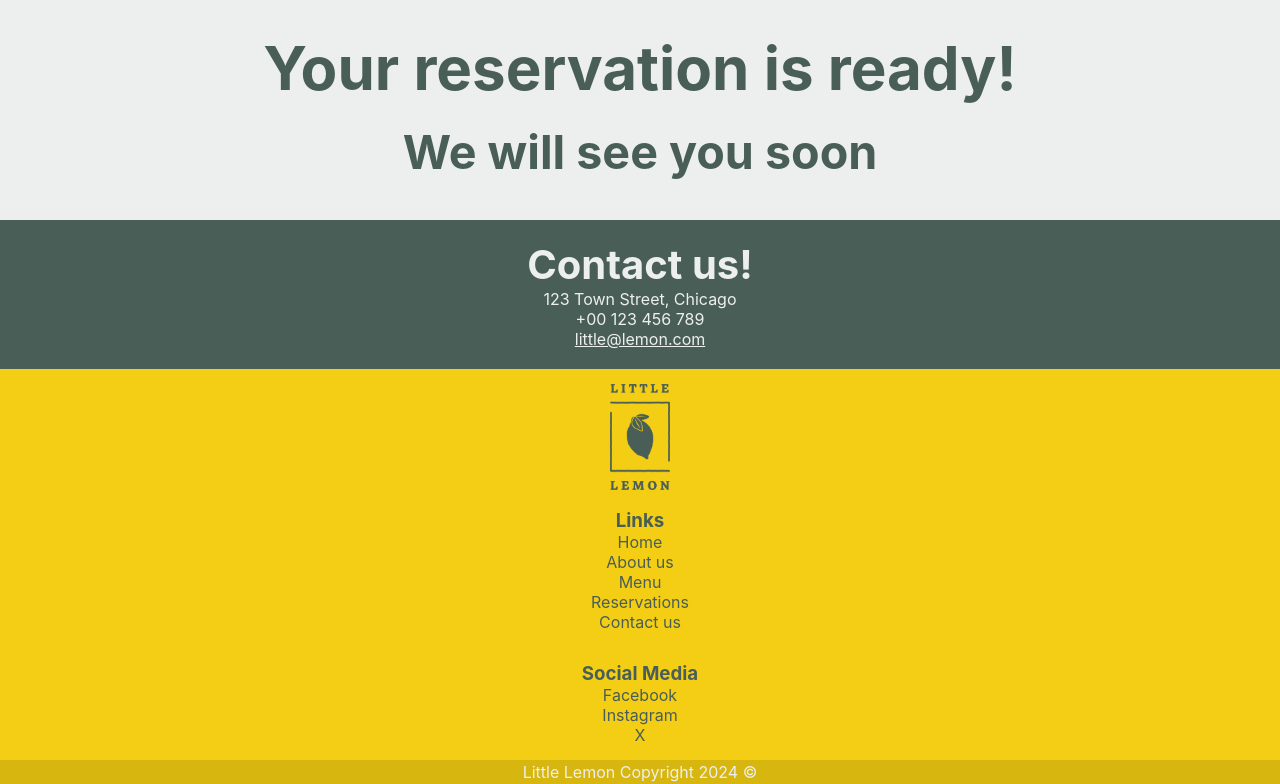
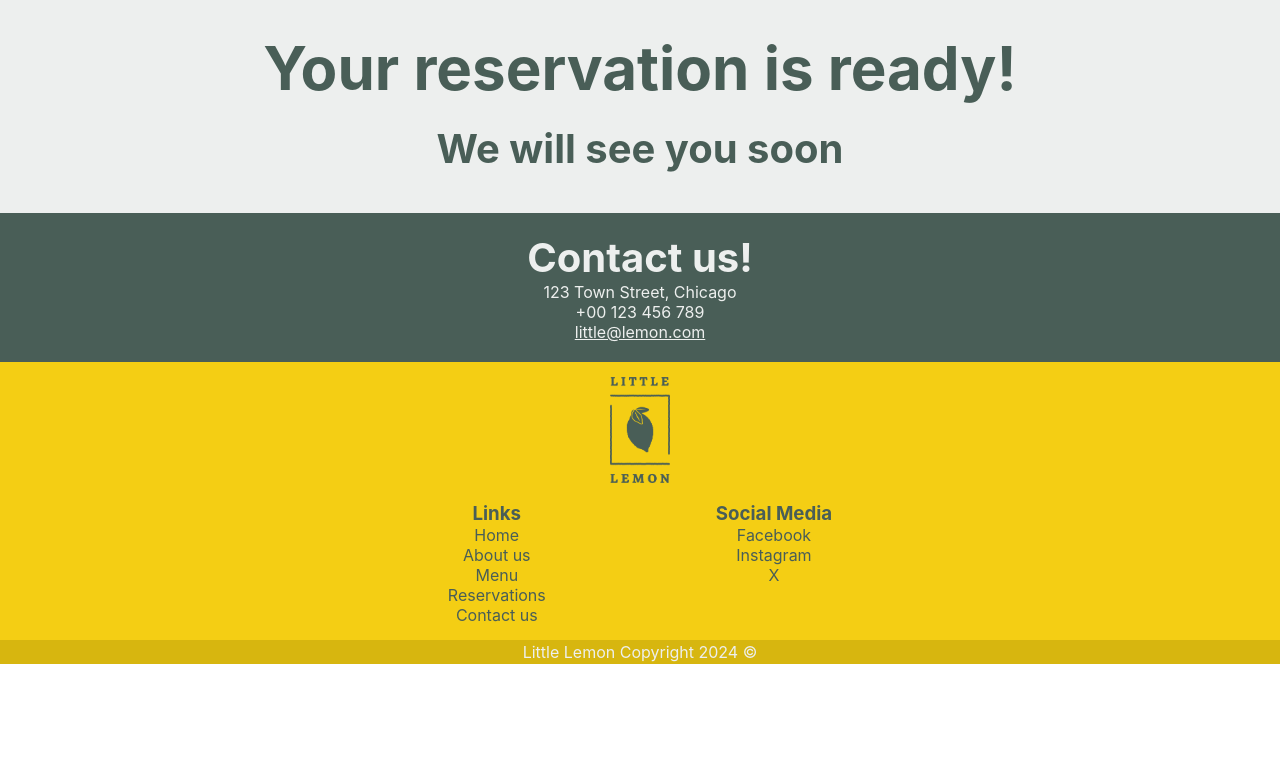
Before and after one commit to hannapaola/LittleLemonCapstone, a React (Create React App) app: page /confirmation in a window 1280 px wide. Shown: the part 537-1321 px from the top of the page. After the commit the page ends 1201 px from the top, so only its background shows below. Built offline with nearby package versions, Linux system fonts and the light colour scheme.

Commit message:
Dishes flexbox

```diff
--- a/src/App.css
+++ b/src/App.css
@@ -122,7 +122,7 @@ button {
   border-radius: 5px;
   float : right;
   padding: 5px 20px;
-  margin-top: 15px;
+  margin-top: auto;
   margin-bottom: 15px;
 }
 
@@ -179,13 +179,14 @@ input.submitButton {
 }
 
 .confirmation h2 {
-  font-size: 35pt;
+  font-size: 30pt;
   margin: 20px;
 }
 
 .dishes {
   text-align: center;
 }
+
 .dishes h2 {
   font-size: 25pt;
   color: #495E57;
@@ -197,6 +198,12 @@ input.submitButton {
   margin-bottom: 5px;
 }
 
+ul.dishes{
+  display: flex;
+  justify-content: center;
+  flex-wrap: wrap;
+}
+
 ul.dishes li{
   margin: 15px;
   padding: 10px;
@@ -204,6 +211,21 @@ ul.dishes li{
   border-width: 5px;
   border-radius: 20px;
   border-color: #F4CE14;
+  flex: 1;
+  flex-basis: 25%;
+}
+
+@media (max-width:500px) {
+  ul.dishes li{
+    margin: 15px;
+    padding: 10px;
+    border-style: solid;
+    border-width: 5px;
+    border-radius: 20px;
+    border-color: #F4CE14;
+    flex: 1;
+    flex-basis: 80%;
+  }
 }
 
 .contactus {
@@ -229,8 +251,18 @@ footer {
   text-align: center;
 }
 
+.footerlinks{
+  display: flex;
+  text-align: center;
+  justify-content: center;
+  column-gap: 30px;
+  flex-wrap: wrap;
+}
+
 .footersection {
   padding: 15px;
+  padding-left: 70px;
+  padding-right: 70px;
 }
 
 .copyright {
--- a/src/components/BookingForm.js
+++ b/src/components/BookingForm.js
@@ -1,4 +1,5 @@
 import React, { useState } from "react";
+import { Link } from "react-router-dom";
 
 const BookingForm = (props) =>{
     const [name, setName] = useState("");
@@ -14,12 +15,12 @@ const BookingForm = (props) =>{
 
     const handleChange = (e) => {
         setDate(e);
-        props.dispatch(e);
+        // props.dispatch(e);
     }
 
     const handleSubmit = (e) => {
         e.PreventDefault();
-        props.SubmitForm(e);
+        // props.SubmitForm(e);
     }
 
     return (
@@ -59,7 +60,10 @@ const BookingForm = (props) =>{
                         <input id="childsSelection" min="0" value={childs} onChange={(e)=>setChilds(e.target.value)}/>
                     </div>
                     <div>
-                        <input className="submitButton" aria-label="On Click" type="submit" value={"Reserve"}/>
+                        {/* <input className="submitButton" aria-label="On Click" type="submit" value={"Reserve"}/> */}
+                        <Link to="/confirmation">
+                            <button className="submitButton">Reserve</button>
+                        </Link>
                     </div>
                 </fieldset>
             </form>
--- a/src/components/Footer.js
+++ b/src/components/Footer.js
@@ -5,7 +5,10 @@ const Footer = () =>{
     return (
         <footer>
             <div className="footerinfo">
+                <div className="footerlogo">
                     <img className="logo" src={greenSquare} alt="Little Lemon Logo" width="60px"/>
+                </div>
+                <div className="footerlinks">
                     <div className="footersection">
                         <h3>Links</h3>
                         <ul className="navlinks">
@@ -25,6 +28,7 @@ const Footer = () =>{
                         </ul>
                     </div>
                 </div>
+            </div>
             <div className="copyright">
                 <p>Little Lemon Copyright 2024 ©</p>
             </div>
--- a/src/components/Header.js
+++ b/src/components/Header.js
@@ -5,6 +5,7 @@ import paella from "../images/paella.jpg"
 import beanSalad from "../images/beanSalad.jpg"
 import sardines from "../images/sardines.jpg"
 import tiramisu from "../images/tiramisu.jpg"
+import { Link } from "react-router-dom";
 
 // Images from https://blog.supermercadosmas.com/20-recetas-de-cocina-mediterranea-para-una-dieta-sana/
 
@@ -16,33 +17,35 @@ const Header = () =>{
                     <h1>Little Lemon</h1>
                     <p>We are a family owned Mediterranean restaurant, focused on traditional recipes served with a modern twist.</p>
                     <p>Now you can reserve online!</p>
-                    <button>Reserve a Table</button>
+                    <Link to="/booking">
+                        <button>Reserve a Table</button>
+                    </Link>
                 </div>
                 <div>
-                    <img src={menu} alt="Menu" width="95%"/>
+                    <img src={menu} alt="Menu" width="100%"/>
                 </div>
             </div>
             <div className="dishes">
                 <h2>Our specialties</h2>
                 <ul className="dishes">
-                <li>
-                    <h4>Greek salad</h4>
-                        <img src={greekSalad} alt="Greek fresh salad" width="95%" />
+                    <li>
+                        <h4>Greek salad</h4>
+                        <img src={greekSalad} alt="Greek fresh salad" width="100%" />
                         <p>Fresh and juicy salad with ingredients from Mediterranean cuisine such as tomato, cucumber, red onion, feta cheese, olives, oregano and salt.</p>
                     </li>
                     <li>
                         <h4>Mixed paella</h4>
-                        <img src={paella} alt="Traditional mixed paella" width="95%" />
+                        <img src={paella} alt="Traditional mixed paella" width="100%" />
                         <p>Totally emblematic dish of the Mediterranean culture that combines the traditional recipe with ingredients such as seafood, vegetables, beans and chicken.</p>
                     </li>
                     <li>
                         <h4>Bean and vegetable salad</h4>
-                        <img src={beanSalad} alt="Bean and vegetable salad" width="95%" />
+                        <img src={beanSalad} alt="Bean and vegetable salad" width="100%" />
                         <p>Bean salad with onion, tomato and parsley that you can complement with egg and a wide variety of homemade oil-based dressings.</p>
                     </li>
                     <li>
                         <h4>Grilled sardines</h4>
-                        <img src={sardines} alt="Grilled sardines" width="95%" />
+                        <img src={sardines} alt="Grilled sardines" width="100%" />
                         <p>Healthy sardines cooked over charcoal with garlic, lemon, and a handful of fresh parsley. Add a little of our special hot sauce to enhance its flavor.</p>
                     </li>
                     <li>
```
Lines whose indentation alone changed are shown as unchanged.
